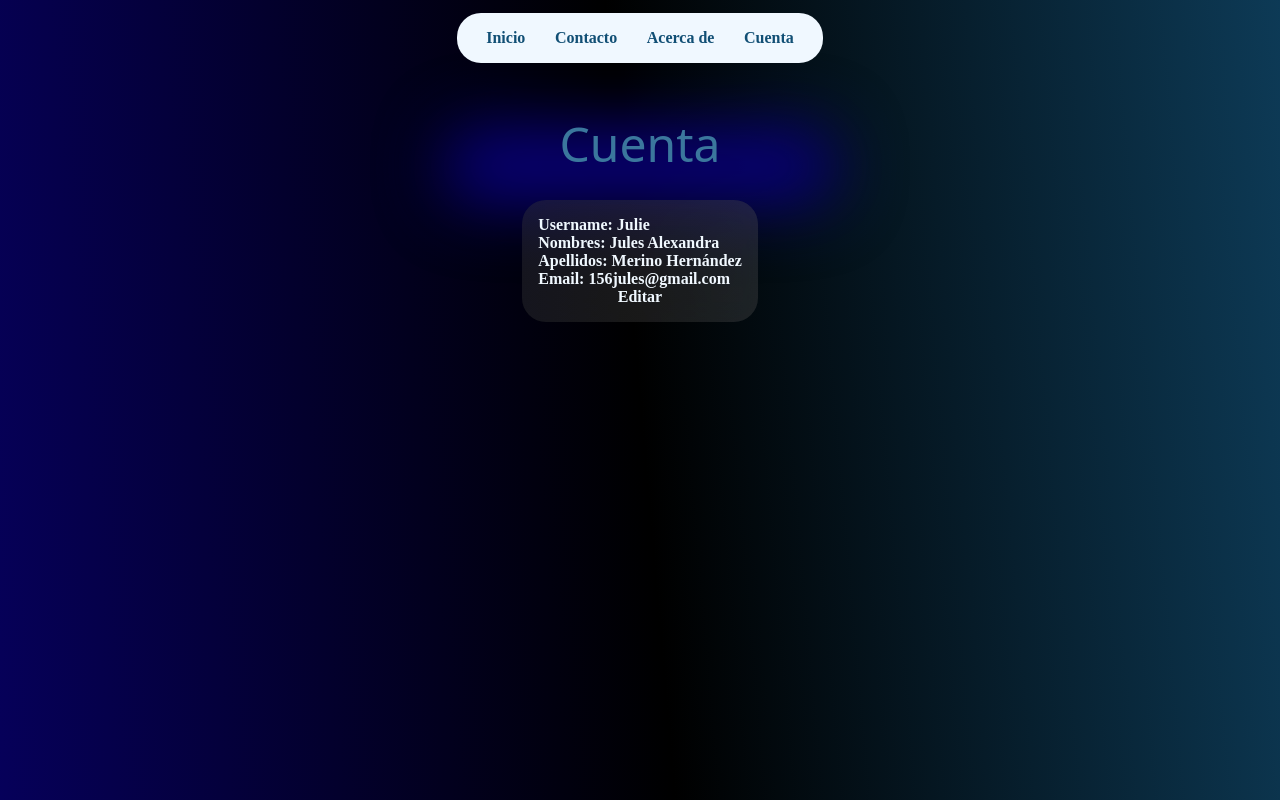
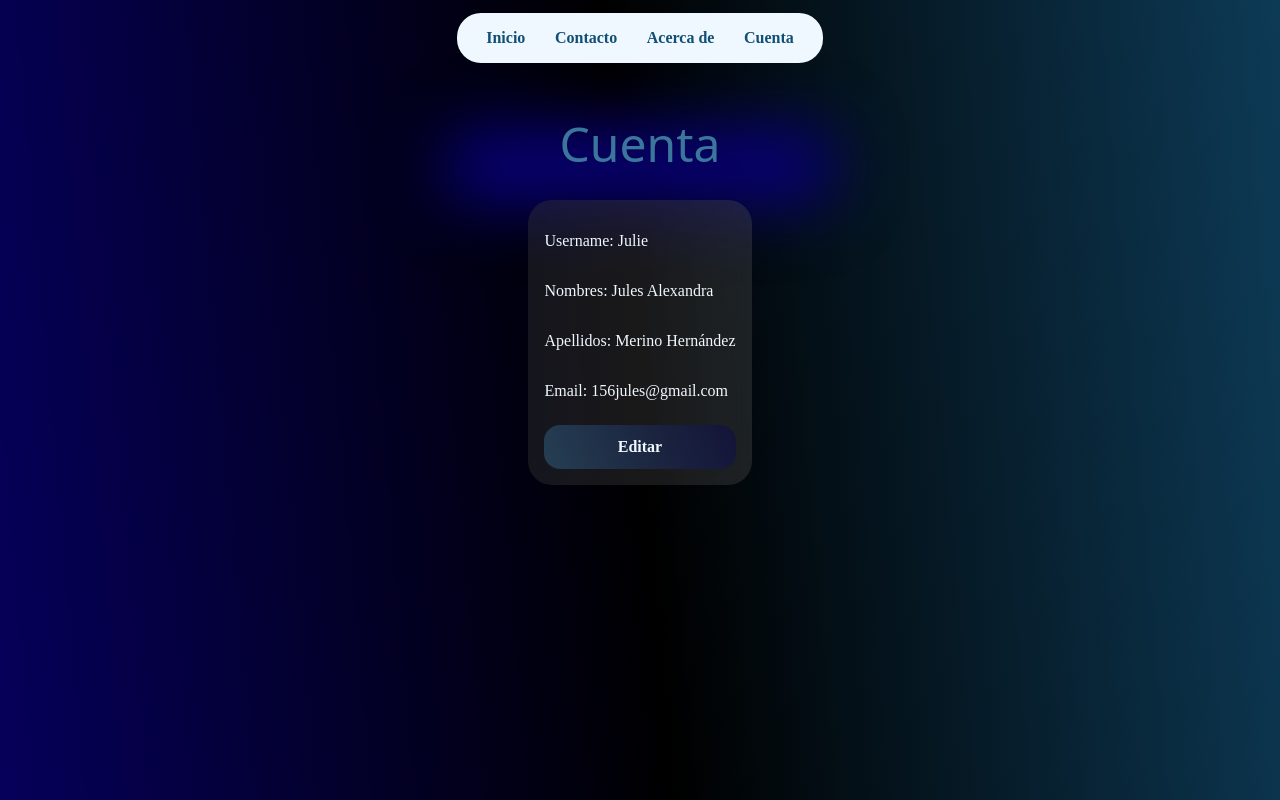
Before and after one commit to xsismadn3ss/cv_creator, a Django app: page /accounts/ in a window 1280 px wide. Run offline with Django 5.2, Linux system fonts and the light colour scheme; a user stored in the database is signed in; data comes from the database, SQL or seed files in the repository; some web fonts are replaced.

Commit message:
update home css

```diff
--- a/home/static/css/style.css
+++ b/home/static/css/style.css
@@ -1,4 +1,5 @@
 @import url('https://fonts.googleapis.com/css2?family=Noto+Sans+Mono:wght@100..900&family=Tiny5&display=swap');
+@import url('https://fonts.googleapis.com/css2?family=Noto+Sans+Mono:wght@100..900&display=swap');
 
 html {
     background: #000000;
@@ -21,7 +22,7 @@
 
 .body_font {
     font-family: 'Noto Sans Mono' monospace;
-    font-weight: 600;
+    font-weight: 500;
 }
 
 .title_font {
@@ -64,6 +65,7 @@
         margin-inline: 0.8em;
         color: #114f75;
         transition: 0.3s ease-in-out all;
+        font-weight: 600;
     }
 }
 
@@ -112,15 +114,17 @@
     box-shadow: #06005a 0px 0px 15px 10px;
 }
 
+div{
+    margin-block: 1rem;
+    input{
+        margin-top: 0.5rem;
+    }
+}
+
 form {
-    display: flex;
-    flex-direction: column;
     max-width: 35rem;
     padding: 1em;
-
-    div {
-        display: flex;
-        flex-direction: column;
+}
 
 label {
     font-size: 1em;
@@ -135,6 +139,8 @@
     padding: 1em;
     color: white;
     transition: all 0.5s ease-in-out;
+    width: 100%;
+    margin: 1rems;
 }
 
 textarea {
@@ -147,12 +153,11 @@
     margin-top: 0.5em;
     margin-bottom: 1em;
 }
-    }
 
-    button {
-        width: 100%;
+.btn {
+    max-width: 100%;
     padding: 0.8rem;
-        margin-top: 1rem;
+    margin-top: 0.6rem;
     border-radius: 1rem;
     color: white;
     font-size: 1rem;
@@ -163,7 +168,6 @@
             #3b789d6b,
             #06005a64);
 }
-}
 
 form input:focus {
     outline: none;
@@ -173,6 +177,10 @@
 form textarea:focus {
     outline: none;
     background-color: #4c76ff17;
+}
+
+span {
+    font-weight: 400;
 }
 
 .card {
```
Lines whose indentation alone changed are shown as unchanged.
